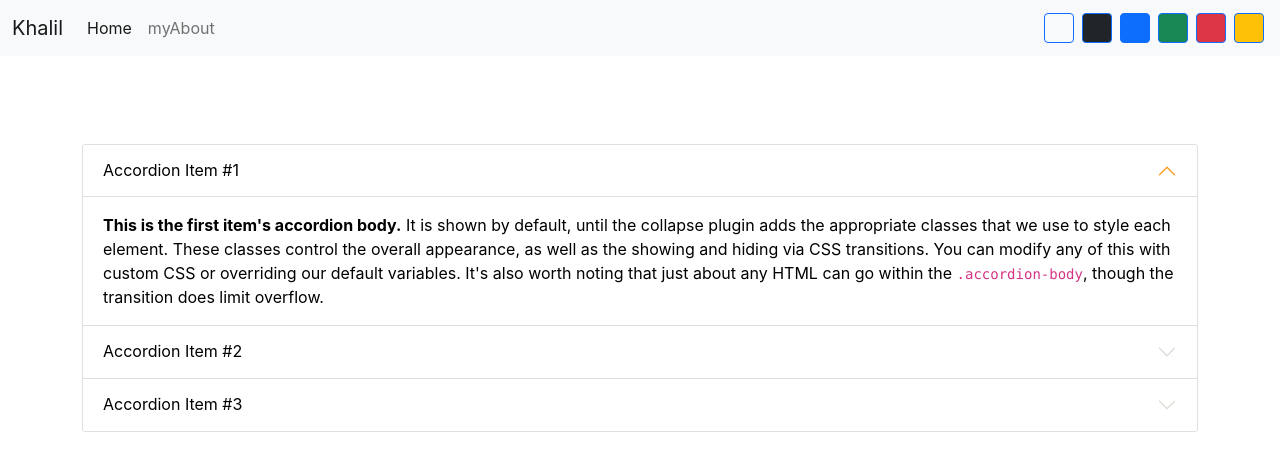
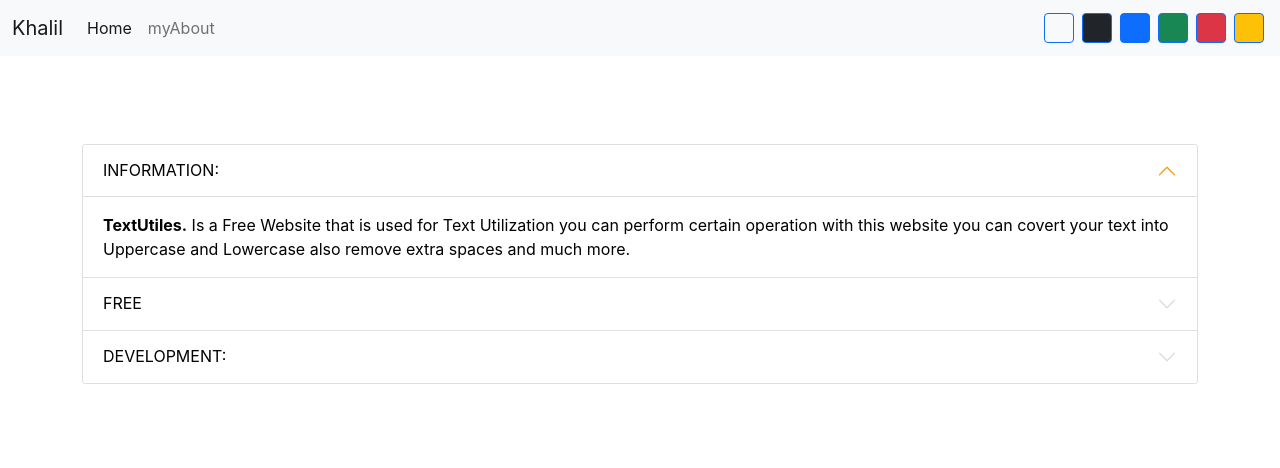
Before and after one commit to khalilahmed63/Textutilis-react-js, a React (Create React App) app: page /About in a window 1280 px wide. Shown: the top 468 px of the page. Built offline with nearby package versions, Linux system fonts and the light colour scheme.

Commit message:
Content added in about section

```diff
--- a/src/App.js
+++ b/src/App.js
@@ -1,4 +1,3 @@
-// import logo from './logo.svg';
 import './App.css';
 import Navbar from './components/Navbar';
 import About from './components/About';
--- a/src/components/About.js
+++ b/src/components/About.js
@@ -8,36 +8,36 @@ export default function About(props) {
             <div className="accordion-item" style={{color: props.mode==='dark'?'white':'black',backgroundColor: props.mode==='dark'?'black':'white'}}>
                 <h2 className="accordion-header" id="headingOne">
                     <button className="accordion-button" style={{color: props.mode==='dark'?'white':'black',backgroundColor: props.mode==='dark'?'black':'white'}} type="button" data-bs-toggle="collapse" data-bs-target="#collapseOne" aria-expanded="true" aria-controls="collapseOne">
-                        Accordion Item #1
+                    INFORMATION:
                     </button>
                 </h2>
                 <div id="collapseOne" className="accordion-collapse collapse show" aria-labelledby="headingOne" data-bs-parent="#accordionExample">
                     <div className="accordion-body">
-                        <strong>This is the first item's accordion body.</strong> It is shown by default, until the collapse plugin adds the appropriate classes that we use to style each element. These classes control the overall appearance, as well as the showing and hiding via CSS transitions. You can modify any of this with custom CSS or overriding our default variables. It's also worth noting that just about any HTML can go within the <code>.accordion-body</code>, though the transition does limit overflow.
+                        <strong>TextUtiles.</strong> Is a Free Website that is used for Text Utilization you can perform certain operation with this website you can covert your text into Uppercase and Lowercase also remove extra spaces and much more.
                     </div>
                 </div>
             </div>
             <div className="accordion-item" style={{color: props.mode==='dark'?'white':'black',backgroundColor: props.mode==='dark'?'black':'white'}}>
                 <h2 className="accordion-header" id="headingTwo">
                     <button className="accordion-button collapsed" style={{color: props.mode==='dark'?'white':'black',backgroundColor: props.mode==='dark'?'black':'white'}} type="button" data-bs-toggle="collapse" data-bs-target="#collapseTwo" aria-expanded="false" aria-controls="collapseTwo">
-                        Accordion Item #2
+                        FREE
                     </button>
                 </h2>
                 <div id="collapseTwo" className="accordion-collapse collapse" aria-labelledby="headingTwo" data-bs-parent="#accordionExample">
                     <div className="accordion-body">
-                        <strong>This is the second item's accordion body.</strong> It is hidden by default, until the collapse plugin adds the appropriate classes that we use to style each element. These classes control the overall appearance, as well as the showing and hiding via CSS transitions. You can modify any of this with custom CSS or overriding our default variables. It's also worth noting that just about any HTML can go within the <code>.accordion-body</code>, though the transition does limit overflow.
+                        Anyone can use this website features for absolutely <strong>FREE</strong>, no one have pay any kind of charges here.
                     </div>
                 </div>
             </div>
             <div className="accordion-item" style={{color: props.mode==='dark'?'white':'black',backgroundColor: props.mode==='dark'?'black':'white'}}>
                 <h2 className="accordion-header" id="headingThree">
                     <button className="accordion-button collapsed" style={{color: props.mode==='dark'?'white':'black',backgroundColor: props.mode==='dark'?'black':'white'}} type="button" data-bs-toggle="collapse" data-bs-target="#collapseThree" aria-expanded="false" aria-controls="collapseThree">
-                        Accordion Item #3
+                    DEVELOPMENT:
                     </button>
                 </h2>
                 <div id="collapseThree" className="accordion-collapse collapse" aria-labelledby="headingThree" data-bs-parent="#accordionExample">
                     <div className="accordion-body">
-                        <strong>This is the third item's accordion body.</strong> It is hidden by default, until the collapse plugin adds the appropriate classes that we use to style each element. These classes control the overall appearance, as well as the showing and hiding via CSS transitions. You can modify any of this with custom CSS or overriding our default variables. It's also worth noting that just about any HTML can go within the <code>.accordion-body</code>, though the transition does limit overflow.
+                        <strong>DEVELOPMENT</strong> This website us developed with <strong>HTML, CSS, B00TSTRAP, JAVSSCRIPT, REACT-JS.</strong>
                     </div>
                 </div>
             </div>
```
Also changed, not shown: src/logo.svg (deleted).
